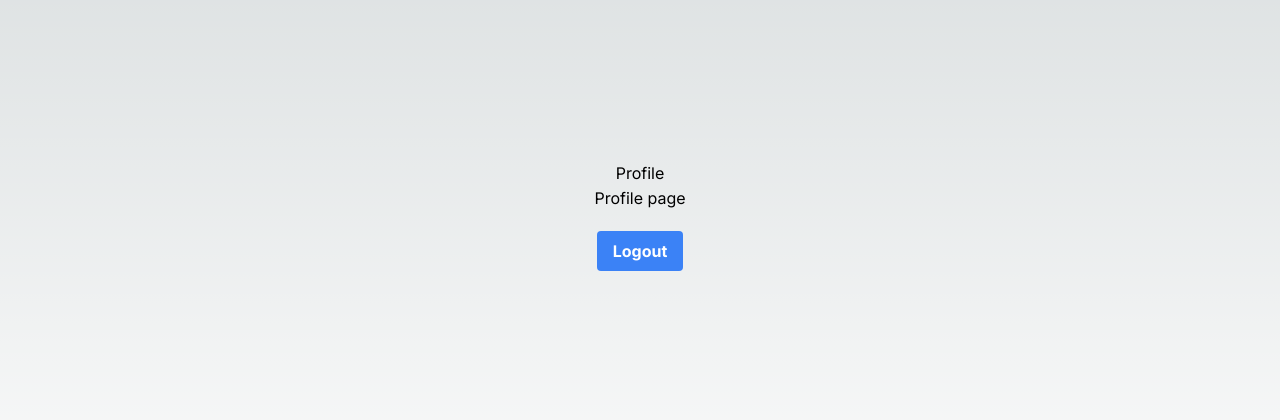
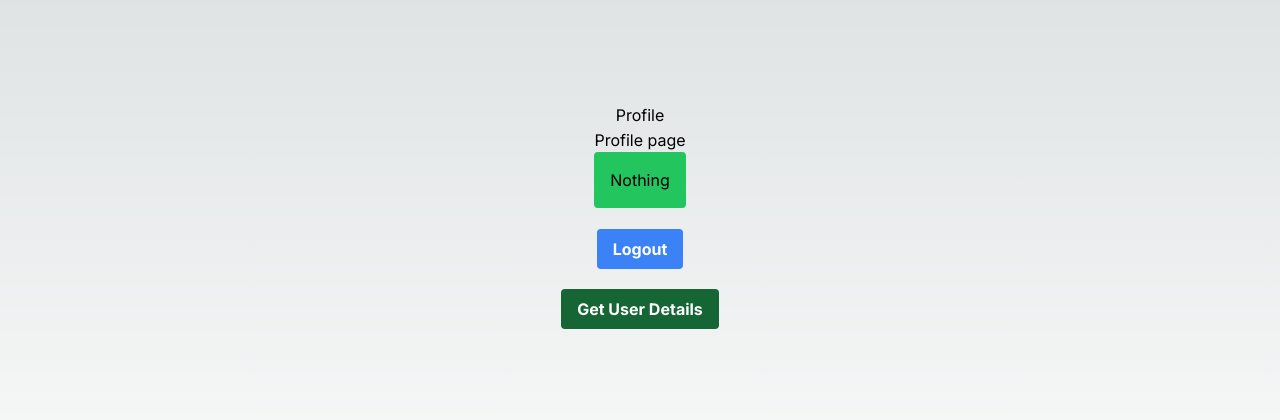
Before and after one commit to RasheedJohnson/private_auth_test_2024, a Next.js app: page /profile in a window 1280 px wide. Shown: the part 184-604 px from the top of the page. Built offline with nearby package versions, Linux system fonts and the light colour scheme.

Commit message:
added, updated, and completed app/api/users/me/route.ts, app/profile/page.tsx, helpers/getDataFromToken.ts...

```diff
--- /dev/null
+++ b/src/app/api/users/me/route.ts
@@ -0,0 +1,21 @@
+import { getDataFromToken } from "@/helpers/getDataFromToken";
+import { NextRequest, NextResponse } from "next/server";
+import User from "@/models/userModel";
+import { connect } from "@/dbConfig/dbConfig";
+
+
+connect();
+
+export async function GET(request: NextRequest) {
+
+  try {
+    const userId = await getDataFromToken(request);
+    const user = await User.findOne({ _id: userId }).select("-password");
+    return NextResponse.json({
+      message: "user found",
+      data: user
+    })
+  } catch (error: any) {
+    return NextResponse.json({ error: error.message }, { status: 400 });
+  }
+}
--- a/src/app/profile/page.tsx
+++ b/src/app/profile/page.tsx
@@ -1,11 +1,13 @@
 "use client";
 import axios from "axios";
 import Link from "next/link";
+import { useState } from "react";
 import { toast } from "react-hot-toast";
 import { useRouter } from "next/navigation";
 
 export default function ProfilePage() {
   const router = useRouter();
+  const [data, setData] = useState("Nothing");
   const logout = async () => {
     try {
       await axios.get("/api/users/logout");
@@ -17,18 +19,31 @@
     }
   }
 
+  const getUserDetails = async () => {
+    const res = await axios.get("/api/users/me")
+    console.log(res.data);
+    setData(res.data.data._id);
+  }
+
 
   return (
     <div className="flex flex-col items-center justify-center min-h-screen py-2">
       <h1>Profile</h1>
       <hr />
       <p>Profile page</p>
+      <h2 className="p-4 rounded bg-green-500">{data == "Nothing" ? "Nothing" : <Link href={`/profile/${data}`}>{data}</Link>}</h2>
       <hr />
       <button
         onClick={logout}
         className="bg-blue-500 mt-5 hover:bg-blue-700 text-white font-bold py-2 px-4 rounded">
         Logout
       </button>
+
+      <button
+        onClick={getUserDetails}
+        className="bg-green-800 mt-5 hover:bg-blue-700 text-white font-bold py-2 px-4 rounded">
+        Get User Details
+      </button>
     </div>
   )
 }
--- /dev/null
+++ b/src/helpers/getDataFromToken.ts
@@ -0,0 +1,12 @@
+import { NextRequest } from "next/server";
+import jwt from "jsonwebtoken";
+
+export const getDataFromToken = (request: NextRequest) => {
+  try {
+    const token = request.cookies.get("token")?.value || "";
+    const decodedToken: any = jwt.verify(token, process.env.TOKEN_SECRET!);
+    return decodedToken.id;
+  } catch (error: any) {
+    throw new Error(error.message);
+  }
+}
```
